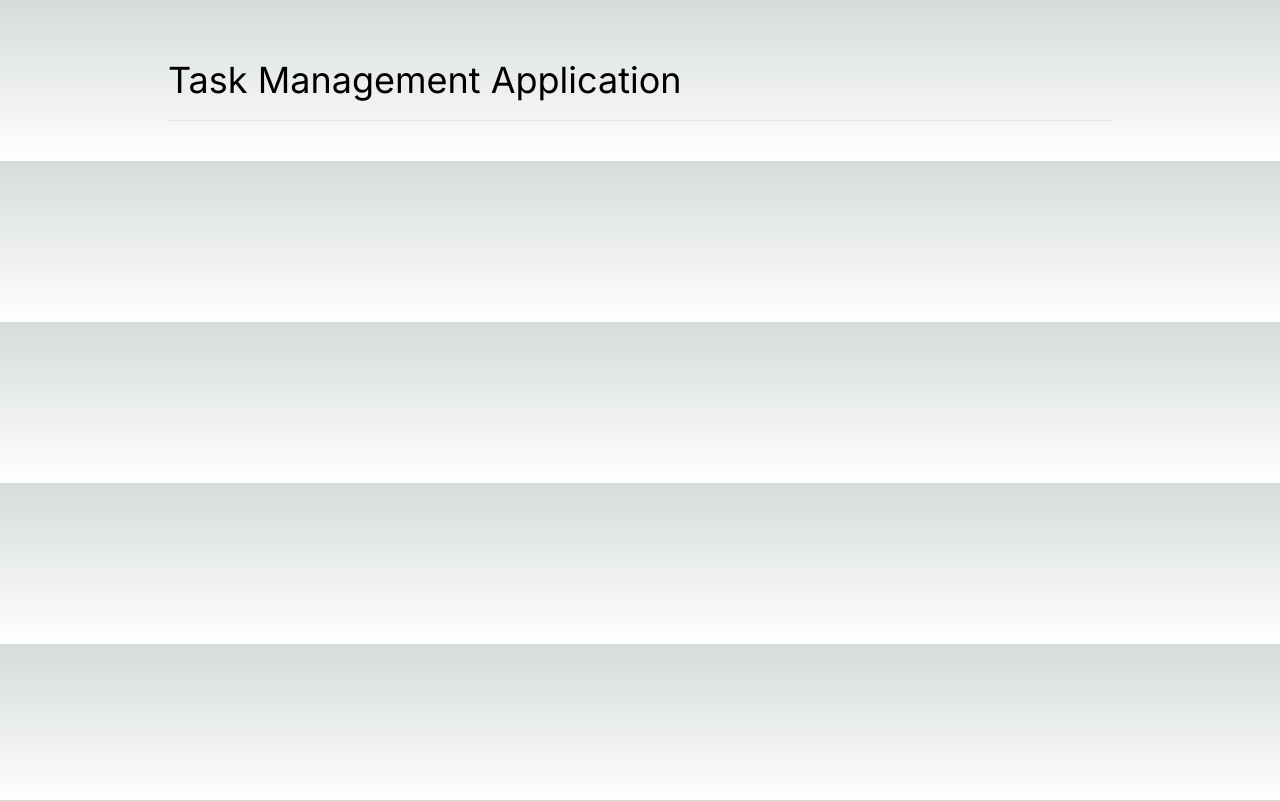
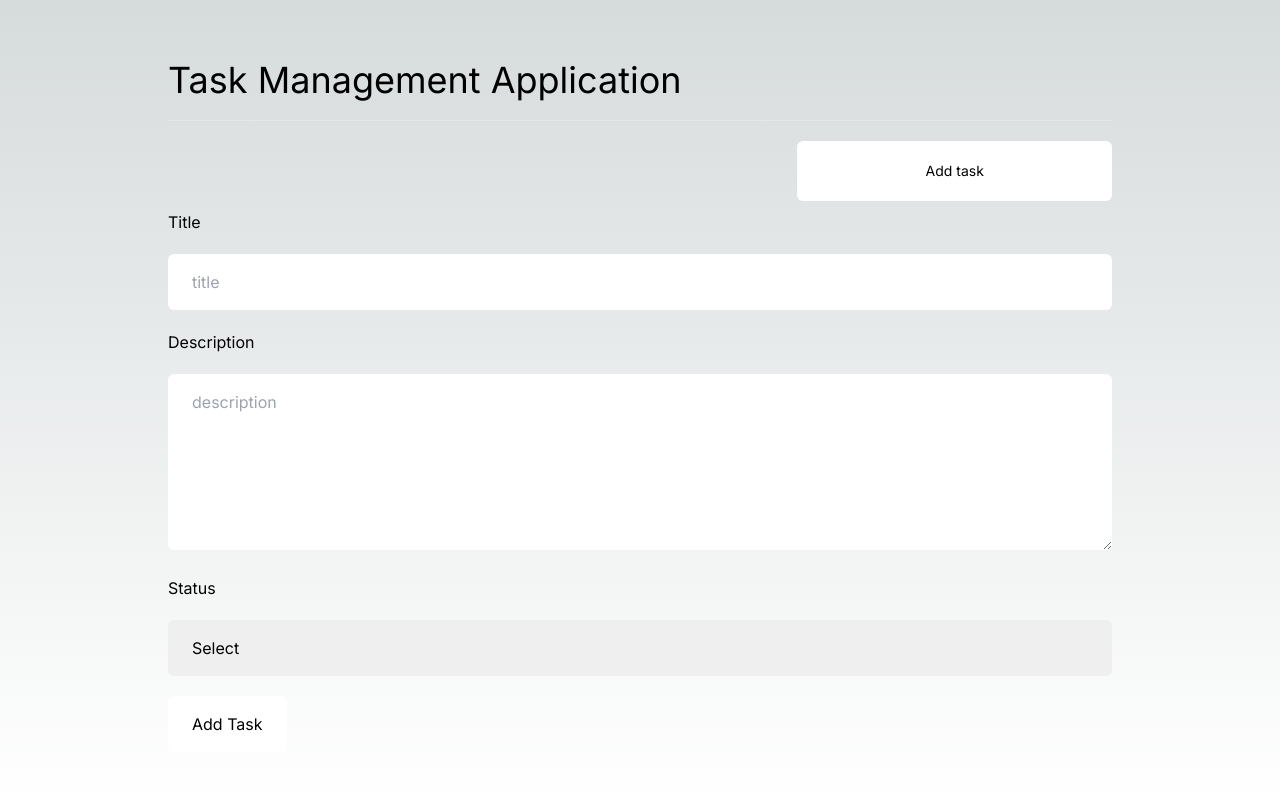
Before and after one commit to sakayat/task_management, a Next.js app: page / in a window 1280 px wide. Built offline with nearby package versions, Linux system fonts and the light colour scheme.

Commit message:
input form added

```diff
--- a/app/page.tsx
+++ b/app/page.tsx
@@ -1,3 +1,4 @@
+import TaskForm from "@/components/TaskForm"
 
 
 const HomePage: React.FC = () => {
@@ -6,6 +7,7 @@ const HomePage: React.FC = () => {
       <div className="title">
         <h1 className="text-4xl border-b py-5">Task Management Application</h1>
       </div>
+      <TaskForm />
     </div>
   )
 }
--- /dev/null
+++ b/components/TaskForm.tsx
@@ -0,0 +1,61 @@
+"use client";
+import { useState } from "react";
+
+const TaskForm: React.FC = () => {
+  const [title, setTitle] = useState<string>("");
+  const [description, setDescription] = useState<string>("");
+  const [selected, setSelected] = useState<string>("");
+  return (
+    <div className="task-form">
+      <div className="flex justify-end">
+        <button className="bg-white text-black px-6 py-5 mt-5 w-1/3 rounded-md text-sm">
+          Add task
+        </button>
+      </div>
+      <form className="flex flex-col justify-center gap-5 h-[calc(100vh-15rem)]">
+        <div className="form-control space-y-5">
+          <label htmlFor="title">Title</label>
+          <input
+            type="text"
+            id="title"
+            placeholder="title"
+            className="outline-none py-4 px-6 text-black rounded-md w-full"
+            value={title}
+            onChange={(e: React.ChangeEvent<HTMLInputElement>) =>
+              setTitle(e.target.value)
+            }
+          />
+        </div>
+        <div className="form-control space-y-5">
+          <label htmlFor="description">Description</label>
+          <textarea
+            id="description"
+            placeholder="description"
+            className="outline-none py-4 px-6 text-black rounded-md w-full"
+            rows={6}
+            value={description}
+            onChange={(e: React.ChangeEvent<HTMLTextAreaElement>) =>
+              setDescription(e.target.value)
+            }
+          />
+        </div>
+        <div className="form-control space-y-5">
+          <label htmlFor="status">Status</label>
+          <select
+            id="status"
+            className="py-4 px-6 text-black rounded-md appearance-none focus:outline-none w-full"
+            value={selected}
+            onChange={(e: React.ChangeEvent<HTMLSelectElement>) => setSelected(e.target.value)}
+          >
+            <option selected>Select</option>
+            <option value="progress">In Progress</option>
+            <option value="completed">Completed</option>
+          </select>
+        </div>
+        <button className="w-fit bg-white text-black py-4 px-6 rounded-md">Add Task</button>
+      </form>
+    </div>
+  );
+};
+
+export default TaskForm;
```
